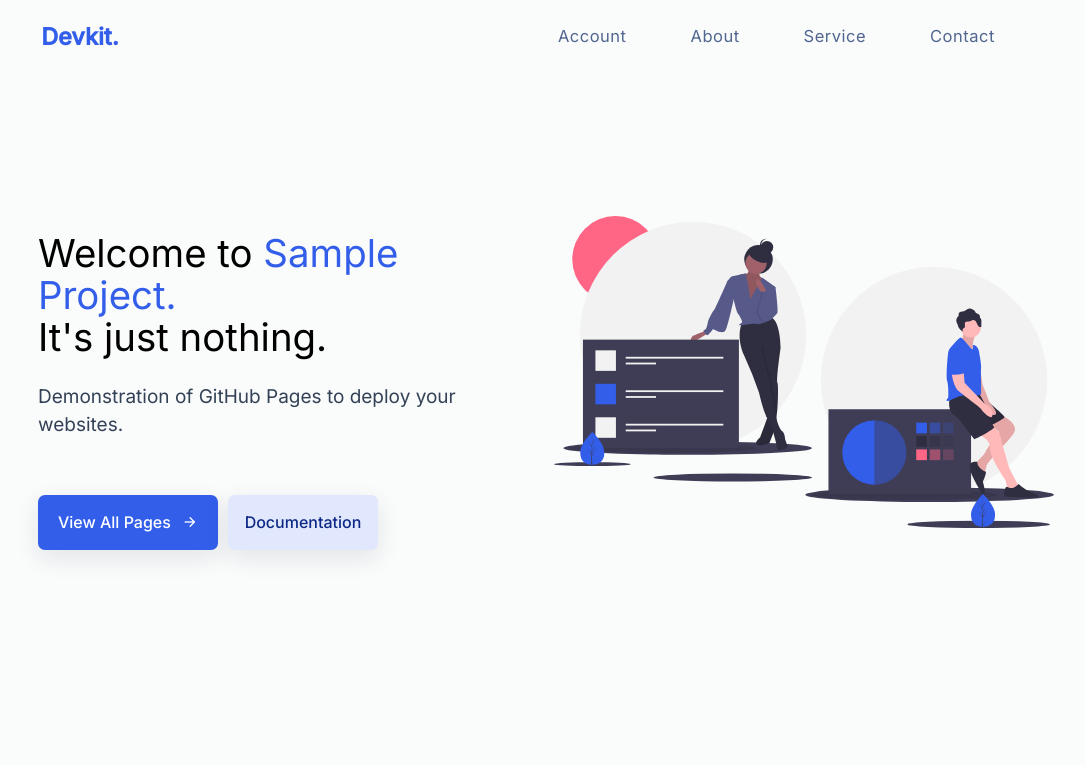
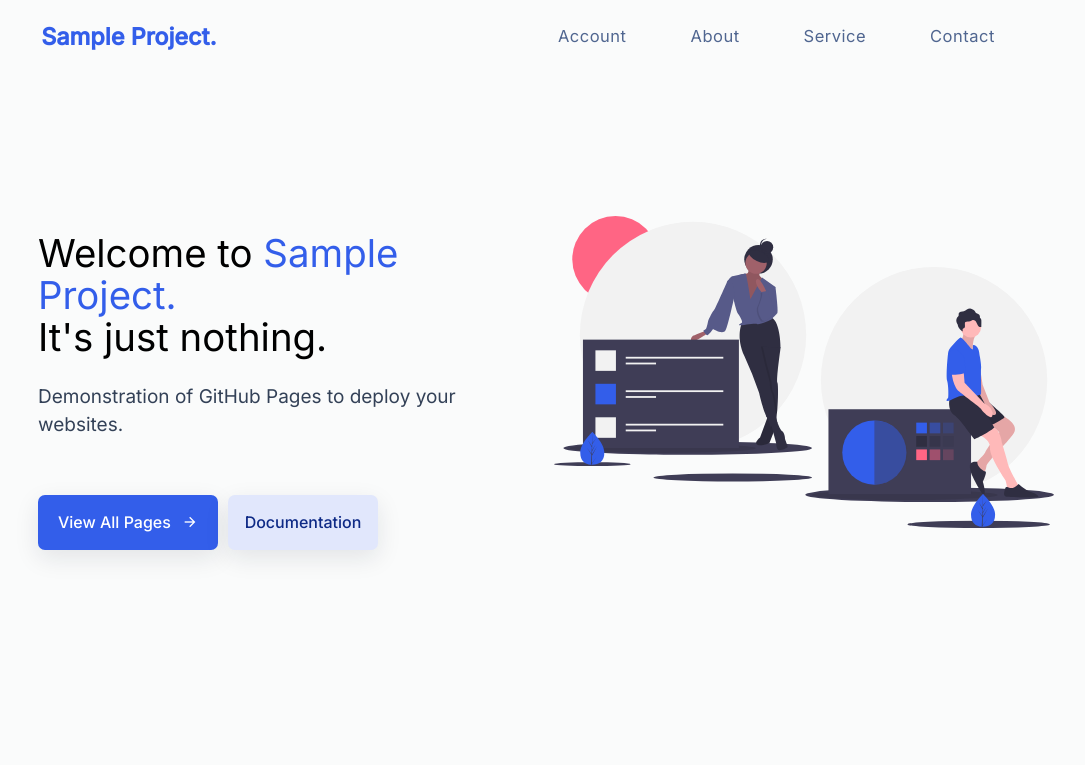
Before and after one commit to Deepraj0502/Sample-Project, a plain HTML site: page index.html in a window 1280 px wide. Shown: the top 765 px of the page, without its empty margins (106-1191 px from the left). Drawn offline with nearby package versions, Linux system fonts and the light colour scheme.

Commit message:
chore:first commit

```diff
--- a/index.html
+++ b/index.html
@@ -4,7 +4,7 @@
     <meta charset="UTF-8" />
     <meta http-equiv="X-UA-Compatible" content="IE=edge" />
     <meta name="viewport" content="width=device-width, initial-scale=1.0" />
-    <title>Responsive Landing Page using HTML, CSS & Javascript</title>
+    <title>Sample Project</title>
 
     <!-- ==== STYLE.CSS ==== -->
     <link rel="stylesheet" href="./css/style.css" />
@@ -24,7 +24,7 @@
       <!-- ==== NAVBAR ==== -->
       <nav class="nav">
         <div class="logo">
-          <h2>Devkit.</h2>
+          <h2>Sample Project.</h2>
         </div>
 
         <div class="nav_menu" id="nav_menu">
```
